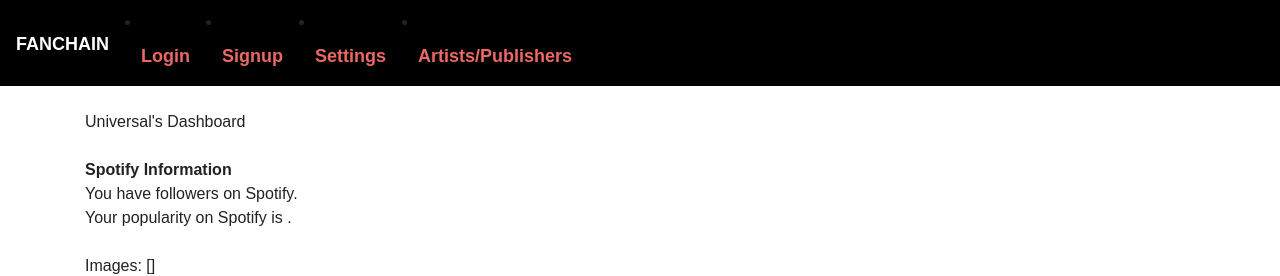
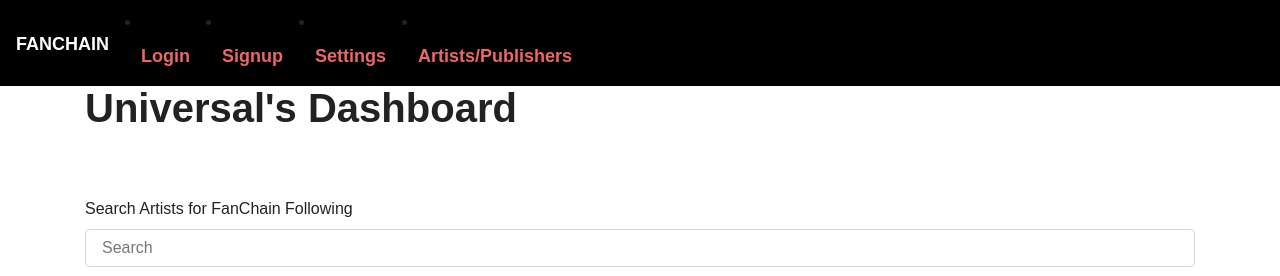
Before and after one commit to jjmonte20/fandomProof, a React (Create React App) app in the folder client/: page /artistDash/1 in a window 1280 px wide. Shown: the top 276 px of the page. Built offline with nearby package versions, Linux system fonts and the light colour scheme; no server answers; a web font is replaced by a local one.

Commit message:
removed unncessary html

```diff
--- a/client/src/Pages/ArtistsDashboard.js
+++ b/client/src/Pages/ArtistsDashboard.js
@@ -55,14 +55,14 @@
         )
         return (
             <div className="container">
-                <b>{this.state.name}</b><br/>
-                Universal's Dashboard <br/><br/>
-                <b>Spotify Information</b><br/>
+                {/* <b>{this.state.name}</b><br/> */}
+                <h1>Universal's Dashboard</h1> <br/>
+                {/* <b>Spotify Information</b><br/>
                 You have {this.state.numFollowers} followers on Spotify.<br/>
                 Your popularity on Spotify is {this.state.popularity}.
 
-                <br/><br/> Images: {JSON.stringify(this.state.images)}
-                <br/><br/>
+                <br/><br/> Images: {JSON.stringify(this.state.images)} */}
+                <br/>
                 <form className="filterArtists">
                     <label htmlFor="fuzzySearch">Search Artists for FanChain Following</label>
                     <input
```
